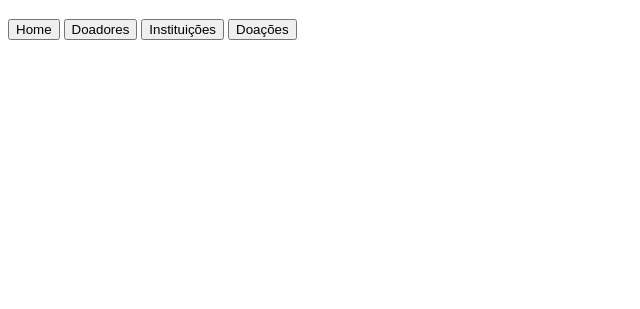
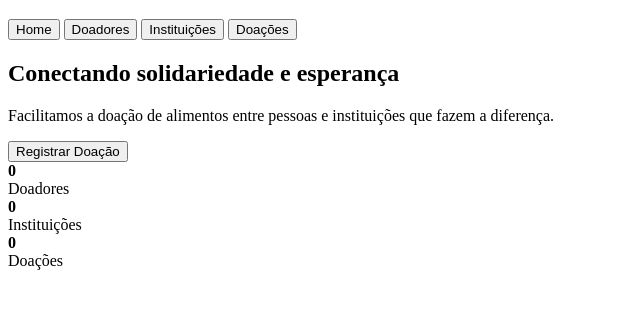
Before and after one commit to LayonAdS/Banco_de_Alimentos, a plain HTML site: page index.html in a window 1280 px wide. Shown: the part 61-370 px from the top of the page, without its empty margins (0-640 px from the left). Drawn offline with Linux system fonts and the light colour scheme.

Commit message:
Criando página inicial do site, mostrando uma mensagem de apresentação e um pequeno painel

```diff
--- a/index.html
+++ b/index.html
@@ -15,5 +15,21 @@
           <button onclick="mostrarAba('instituicoes')">Instituições</button>
           <button onclick="mostrarAba('doacoes')">Doações</button>
         </nav>
-      </header>
+    </header>
+
+ <main>
+        <!-- HOME -->
+        <section id="home" class="aba ativa">
+          <div class="banner">
+            <h2>Conectando solidariedade e esperança</h2>
+            <p>Facilitamos a doação de alimentos entre pessoas e instituições que fazem a diferença.</p>
+            <button class="botao-principal" onclick="mostrarAba('doacoes')">Registrar Doação</button>
+          </div>
+
+          <div class="painel">
+            <div><strong id="qtdDoadores">0</strong><br>Doadores</div>
+            <div><strong id="qtdInstituicoes">0</strong><br>Instituições</div>
+            <div><strong id="qtdDoacoes">0</strong><br>Doações</div>
+          </div>
+        </section>
 </body>
```
